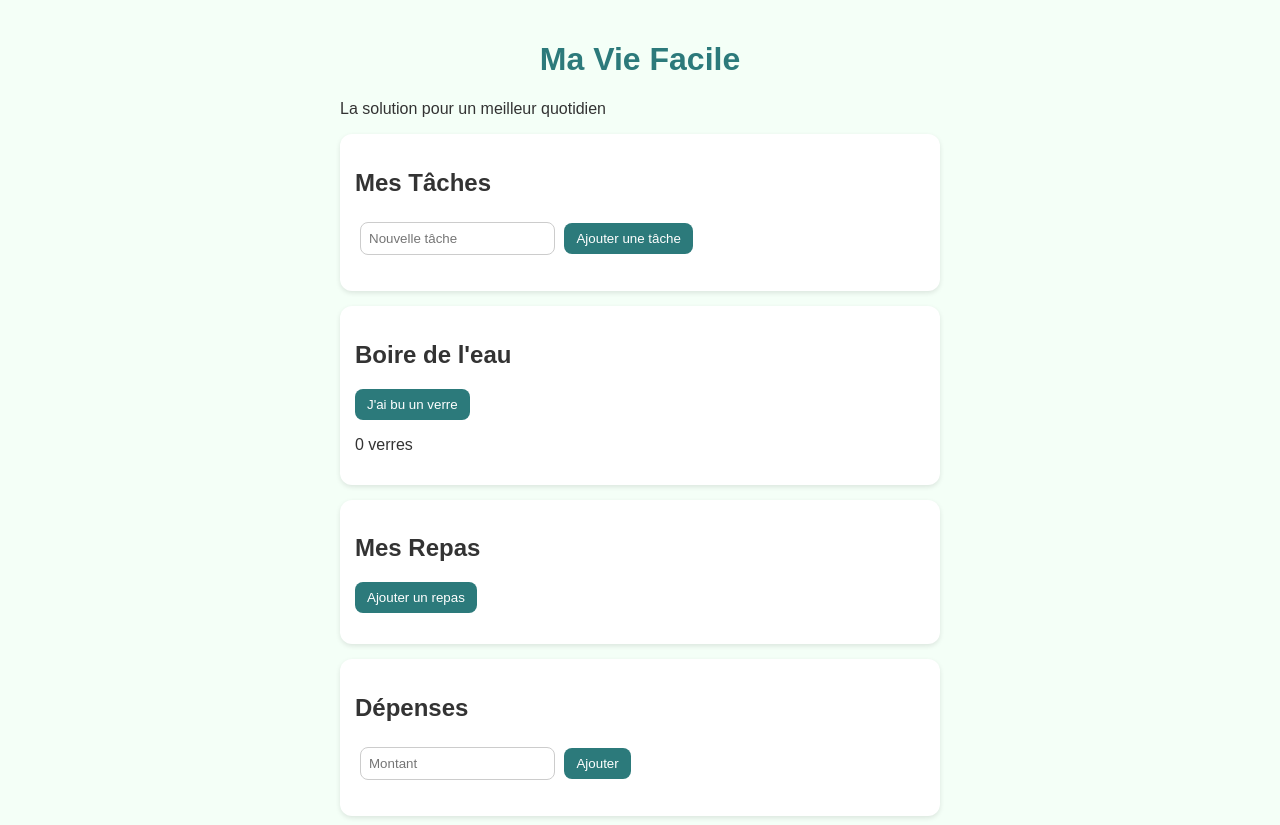
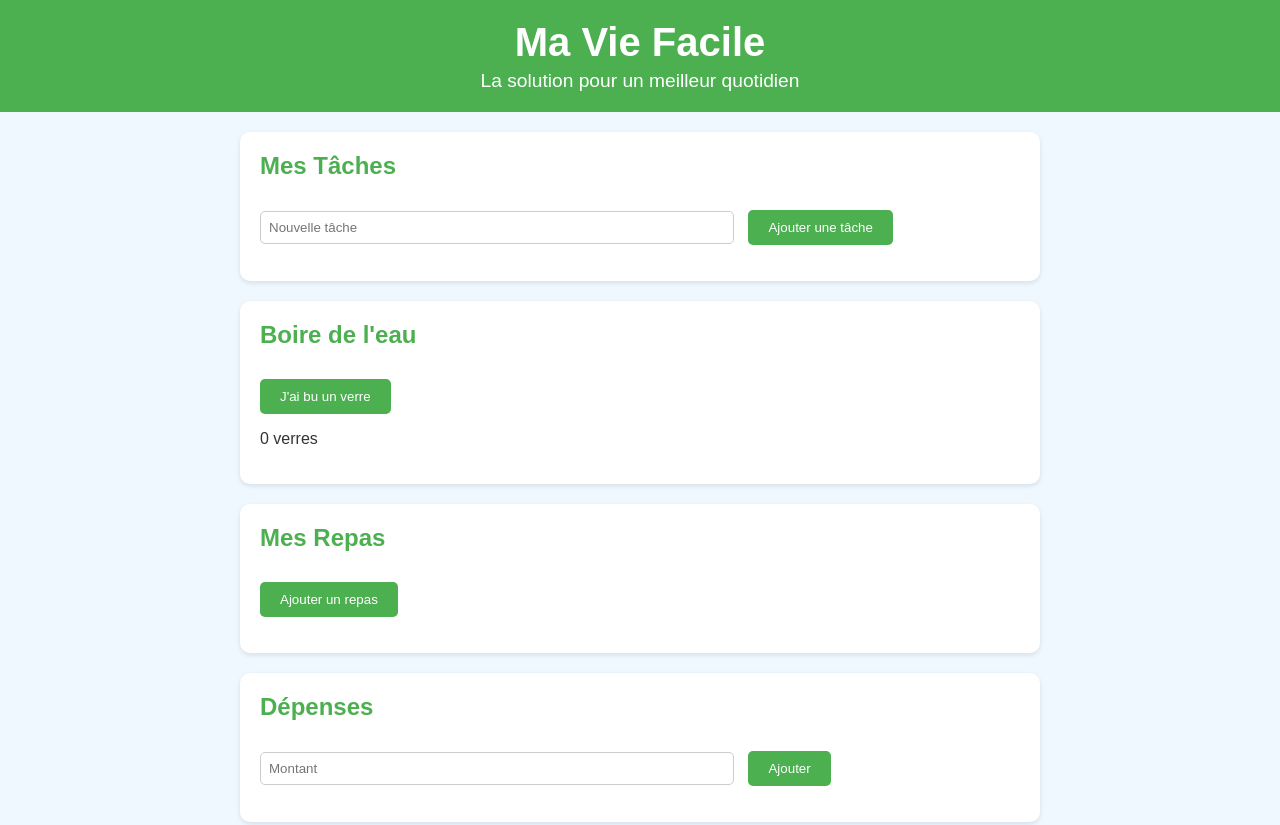
Before and after one commit to Muhammad20100911/Ma-Vie-Facile, a plain HTML site: page index.html in a window 1280 px wide. Shown: the top 825 px of the page. Drawn offline with Linux system fonts and the light colour scheme.

Commit message:
Update style.css

```diff
--- a/style.css
+++ b/style.css
@@ -1,41 +1,85 @@
+/* ========================
+   Style général
+======================== */
 body {
   font-family: Arial, sans-serif;
-  background: #f4fff7;
+  background-color: #f0f8ff; /* bleu clair doux */
+  margin: 0;
+  padding: 0;
   color: #333;
-  max-width: 600px;
-  margin: auto;
-  padding: 20px;
 }
 
-h1 {
+header {
+  background-color: #4CAF50; /* vert agréable */
+  color: white;
   text-align: center;
-  color: #2c7a7b;
+  padding: 20px 0;
+}
+
+header h1 {
+  margin: 0;
+  font-size: 2.5em;
+}
+
+header p {
+  margin: 5px 0 0 0;
+  font-size: 1.2em;
+}
+
+/* ========================
+   Sections principales
+======================== */
+main {
+  max-width: 800px;
+  margin: 20px auto;
+  padding: 0 20px;
 }
 
 section {
-  background: white;
-  padding: 15px;
-  margin: 15px 0;
-  border-radius: 12px;
+  background-color: white;
+  border-radius: 10px;
   box-shadow: 0 2px 5px rgba(0,0,0,0.1);
+  padding: 20px;
+  margin-bottom: 20px;
 }
 
+section h2 {
+  color: #4CAF50;
+  margin-top: 0;
+}
+
+/* ========================
+   Boutons
+======================== */
 button {
-  background: #2c7a7b;
+  background-color: #4CAF50;
   color: white;
   border: none;
-  padding: 8px 12px;
-  border-radius: 8px;
+  padding: 10px 20px;
+  border-radius: 5px;
   cursor: pointer;
+  margin-top: 10px;
+  transition: background-color 0.3s;
 }
 
 button:hover {
-  background: #319795;
+  background-color: #45a049;
 }
 
-input {
+/* ========================
+   Inputs
+======================== */
+input[type="text"],
+input[type="number"] {
   padding: 8px;
-  margin: 5px;
-  border-radius: 8px;
+  border-radius: 5px;
   border: 1px solid #ccc;
+  width: 60%;
+  margin-right: 10px;
 }
+
+/* ========================
+   Listes
+======================== */
+ul {
+  list-style-type:
```
